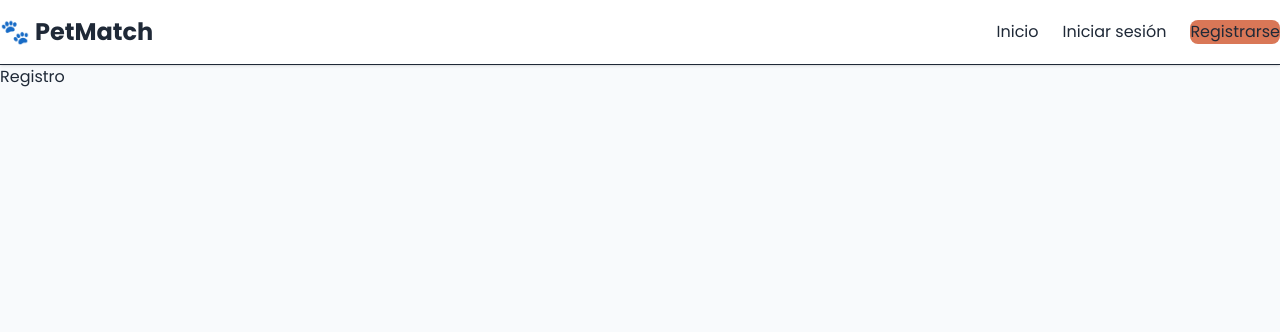
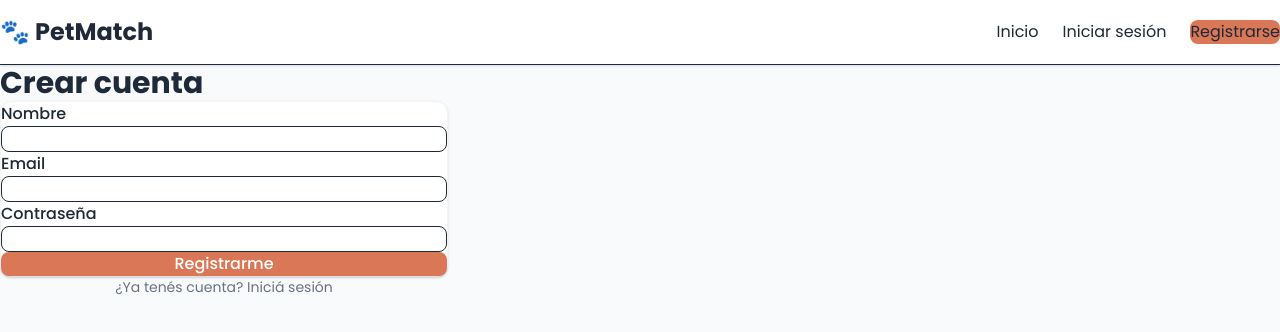
Before and after one commit to JuanPabloSantagati/petmatch, a React (Vite) app in the folder frontend/: page /register in a window 1280 px wide. Shown: the top 332 px of the page. Built offline with nearby package versions, Linux system fonts and the light colour scheme; no server answers.

Commit message:
feat(frontend): build real login and register forms

```diff
--- a/frontend/src/components/ui/Input.tsx
+++ b/frontend/src/components/ui/Input.tsx
@@ -1,12 +1,11 @@
-import type { InputHTMLAttributes } from "react";
+import { forwardRef, type InputHTMLAttributes } from "react";
 import clsx from "clsx";
 
-export default function Input({
-  className,
-  ...props
-}: InputHTMLAttributes<HTMLInputElement>) {
+const Input = forwardRef<HTMLInputElement, InputHTMLAttributes<HTMLInputElement>>(
+  function Input({ className, ...props }, ref) {
     return (
       <input
+        ref={ref}
         className={clsx(
           "w-full rounded-lg border px-4 py-3 outline-none focus:ring-2 focus:ring-brand-400",
           className
@@ -15,3 +14,6 @@ export default function Input({
       />
     );
   }
+);
+
+export default Input;
--- /dev/null
+++ b/frontend/src/pages/Login/Login.schema.ts
@@ -0,0 +1,8 @@
+import { z } from "zod";
+
+export const loginSchema = z.object({
+  email: z.string().email("Ingresá un email válido"),
+  password: z.string().min(1, "Ingresá tu contraseña"),
+});
+
+export type LoginFormData = z.infer<typeof loginSchema>;
--- a/frontend/src/pages/Login/Login.tsx
+++ b/frontend/src/pages/Login/Login.tsx
@@ -1,3 +1,63 @@
+import { useState } from "react";
+import { useForm } from "react-hook-form";
+import { zodResolver } from "@hookform/resolvers/zod";
+import { useNavigate, Link } from "react-router-dom";
+
+import { loginSchema, type LoginFormData } from "./Login.schema";
+import FormField from "../../components/common/FormField";
+import { Button, Input, Card } from "../../components/ui";
+import { useAuth } from "../../context/AuthContext";
+
 export default function Login() {
-  return <h1>Login</h1>;
+  const navigate = useNavigate();
+  const { login } = useAuth();
+  const [formError, setFormError] = useState<string | null>(null);
+
+  const {
+    register,
+    handleSubmit,
+    formState: { errors, isSubmitting },
+  } = useForm<LoginFormData>({ resolver: zodResolver(loginSchema) });
+
+  async function onSubmit(data: LoginFormData) {
+    setFormError(null);
+
+    try {
+      await login(data.email, data.password);
+      navigate("/");
+    } catch {
+      setFormError("Email o contraseña incorrectos");
+    }
+  }
+
+  return (
+    <div className="mx-auto max-w-md">
+      <h1 className="mb-6 text-3xl font-bold text-gray-800">Iniciar sesión</h1>
+
+      <Card>
+        <form onSubmit={handleSubmit(onSubmit)} className="space-y-1">
+          <FormField label="Email" error={errors.email?.message}>
+            <Input type="email" {...register("email")} />
+          </FormField>
+
+          <FormField label="Contraseña" error={errors.password?.message}>
+            <Input type="password" {...register("password")} />
+          </FormField>
+
+          {formError && <p className="mb-4 text-sm text-red-500">{formError}</p>}
+
+          <Button type="submit" disabled={isSubmitting} className="w-full">
+            {isSubmitting ? "Ingresando..." : "Ingresar"}
+          </Button>
+        </form>
+      </Card>
+
+      <p className="mt-4 text-center text-sm text-gray-500">
+        ¿No tenés cuenta?{" "}
+        <Link to="/register" className="text-brand-600 hover:underline">
+          Registrate
+        </Link>
+      </p>
+    </div>
+  );
 }
--- /dev/null
+++ b/frontend/src/pages/Register/Register.schema.ts
@@ -0,0 +1,9 @@
+import { z } from "zod";
+
+export const registerSchema = z.object({
+  name: z.string().min(2, "El nombre debe tener al menos 2 caracteres"),
+  email: z.string().email("Ingresá un email válido"),
+  password: z.string().min(8, "La contraseña debe tener al menos 8 caracteres"),
+});
+
+export type RegisterFormData = z.infer<typeof registerSchema>;
--- a/frontend/src/pages/Register/Register.tsx
+++ b/frontend/src/pages/Register/Register.tsx
@@ -1,3 +1,67 @@
+import { useState } from "react";
+import { useForm } from "react-hook-form";
+import { zodResolver } from "@hookform/resolvers/zod";
+import { useNavigate, Link } from "react-router-dom";
+
+import { registerSchema, type RegisterFormData } from "./Register.schema";
+import FormField from "../../components/common/FormField";
+import { Button, Input, Card } from "../../components/ui";
+import { useAuth } from "../../context/AuthContext";
+
 export default function Register() {
-  return <h1>Registro</h1>;
+  const navigate = useNavigate();
+  const { register: registerUser } = useAuth();
+  const [formError, setFormError] = useState<string | null>(null);
+
+  const {
+    register,
+    handleSubmit,
+    formState: { errors, isSubmitting },
+  } = useForm<RegisterFormData>({ resolver: zodResolver(registerSchema) });
+
+  async function onSubmit(data: RegisterFormData) {
+    setFormError(null);
+
+    try {
+      await registerUser(data.name, data.email, data.password);
+      navigate("/");
+    } catch {
+      setFormError("No pudimos crear tu cuenta. ¿El email ya está registrado?");
+    }
+  }
+
+  return (
+    <div className="mx-auto max-w-md">
+      <h1 className="mb-6 text-3xl font-bold text-gray-800">Crear cuenta</h1>
+
+      <Card>
+        <form onSubmit={handleSubmit(onSubmit)} className="space-y-1">
+          <FormField label="Nombre" error={errors.name?.message}>
+            <Input {...register("name")} />
+          </FormField>
+
+          <FormField label="Email" error={errors.email?.message}>
+            <Input type="email" {...register("email")} />
+          </FormField>
+
+          <FormField label="Contraseña" error={errors.password?.message}>
+            <Input type="password" {...register("password")} />
+          </FormField>
+
+          {formError && <p className="mb-4 text-sm text-red-500">{formError}</p>}
+
+          <Button type="submit" disabled={isSubmitting} className="w-full">
+            {isSubmitting ? "Creando cuenta..." : "Registrarme"}
+          </Button>
+        </form>
+      </Card>
+
+      <p className="mt-4 text-center text-sm text-gray-500">
+        ¿Ya tenés cuenta?{" "}
+        <Link to="/login" className="text-brand-600 hover:underline">
+          Iniciá sesión
+        </Link>
+      </p>
+    </div>
+  );
 }
```
Lines whose indentation alone changed are shown as unchanged.
